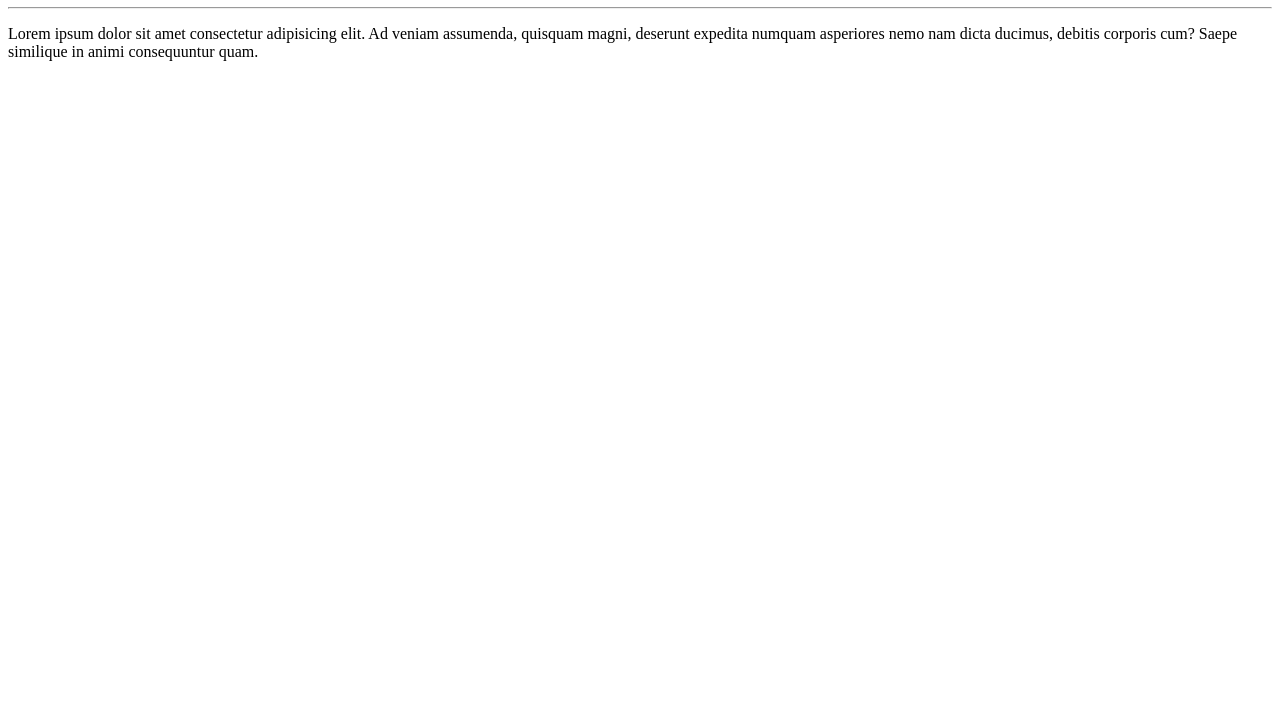
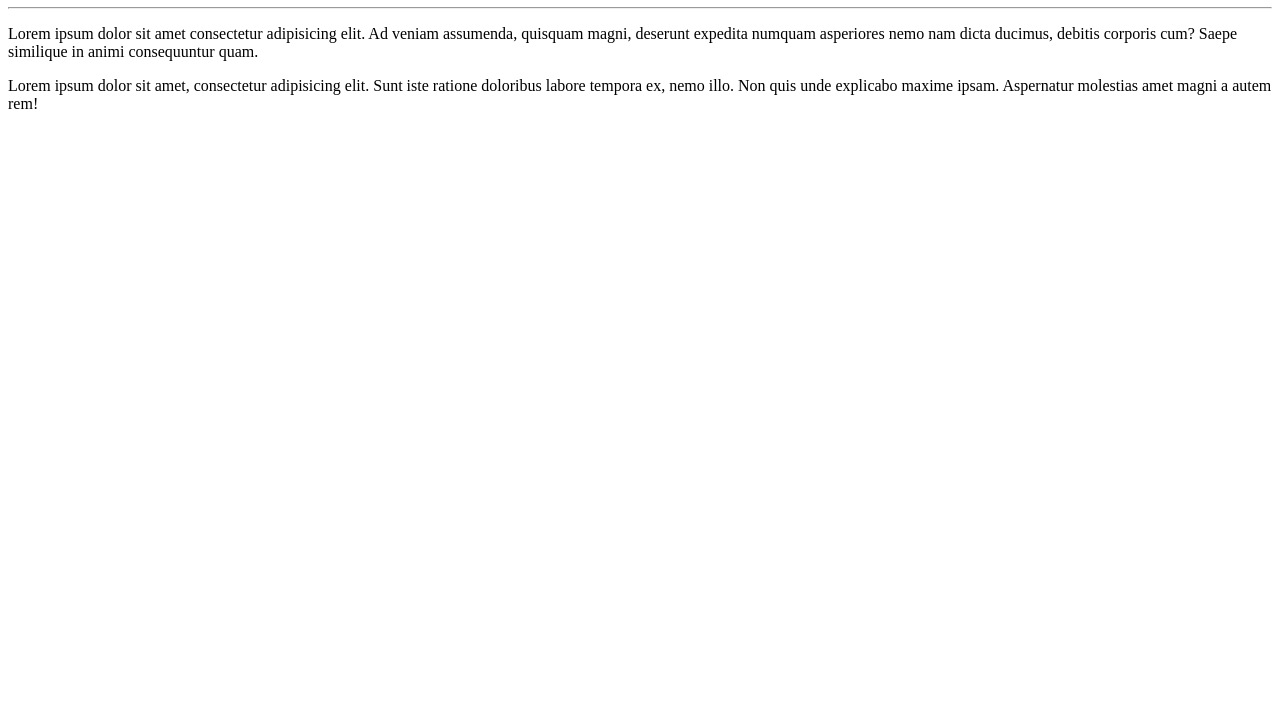
Before and after one commit to DCristianValentini/Ola_Mundo, a plain HTML site: page site_exemplo/index.html in a window 1280 px wide. Shown: the part 73-800 px from the top of the page. Drawn offline with Linux system fonts and the light colour scheme.

Commit message:
adicionei outro paragrafo

```diff
--- a/site_exemplo/index.html
+++ b/site_exemplo/index.html
@@ -10,5 +10,6 @@
     <h1>Olá, Mundo!</h1>
     <hr>
     <p>Lorem ipsum dolor sit amet consectetur adipisicing elit. Ad veniam assumenda, quisquam magni, deserunt expedita numquam asperiores nemo nam dicta ducimus, debitis corporis cum? Saepe similique in animi consequuntur quam.</p>
+    <p>Lorem ipsum dolor sit amet, consectetur adipisicing elit. Sunt iste ratione doloribus labore tempora ex, nemo illo. Non quis unde explicabo maxime ipsam. Aspernatur molestias amet magni a autem rem!</p>
 </body>
 </html>
```
